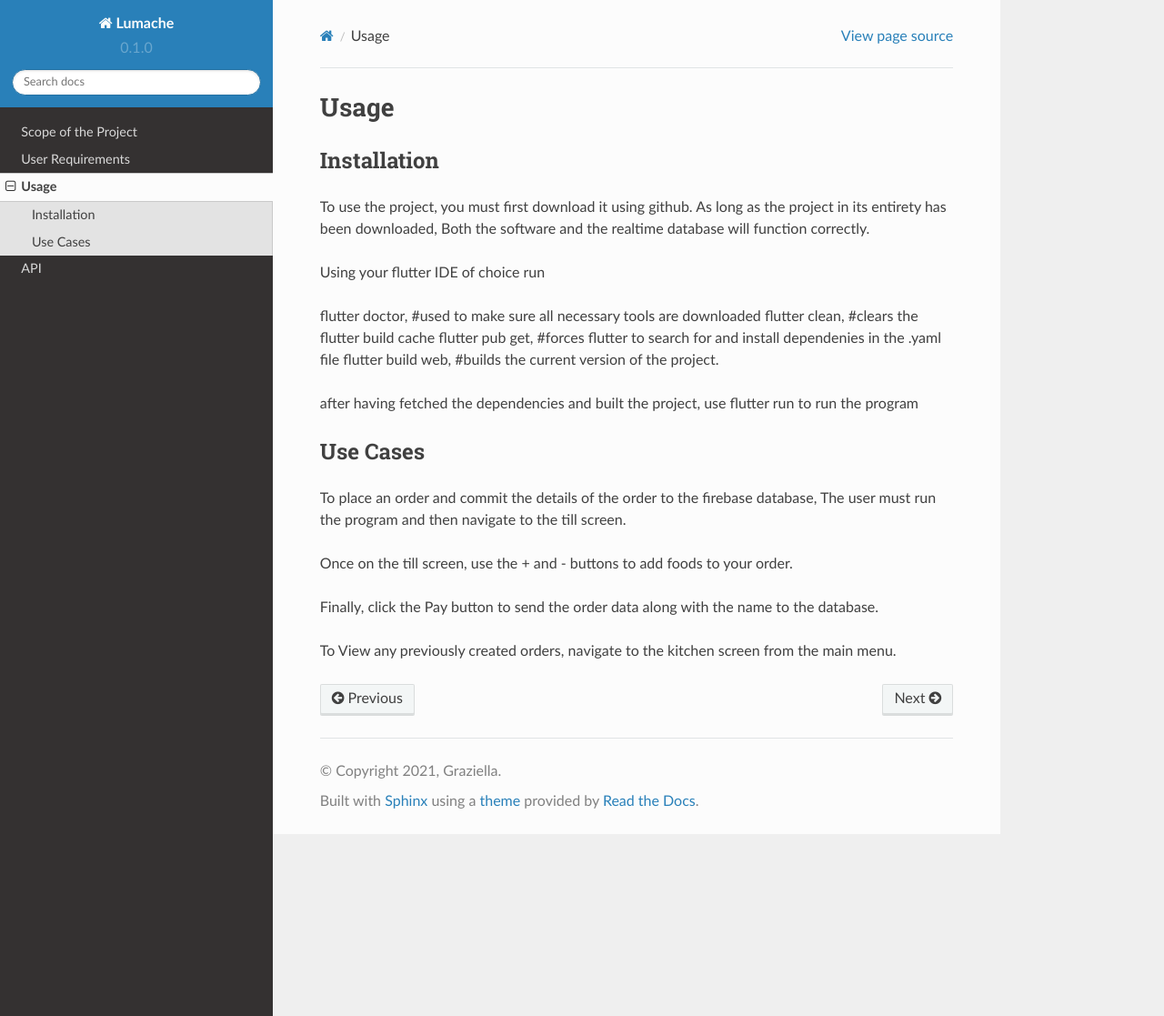
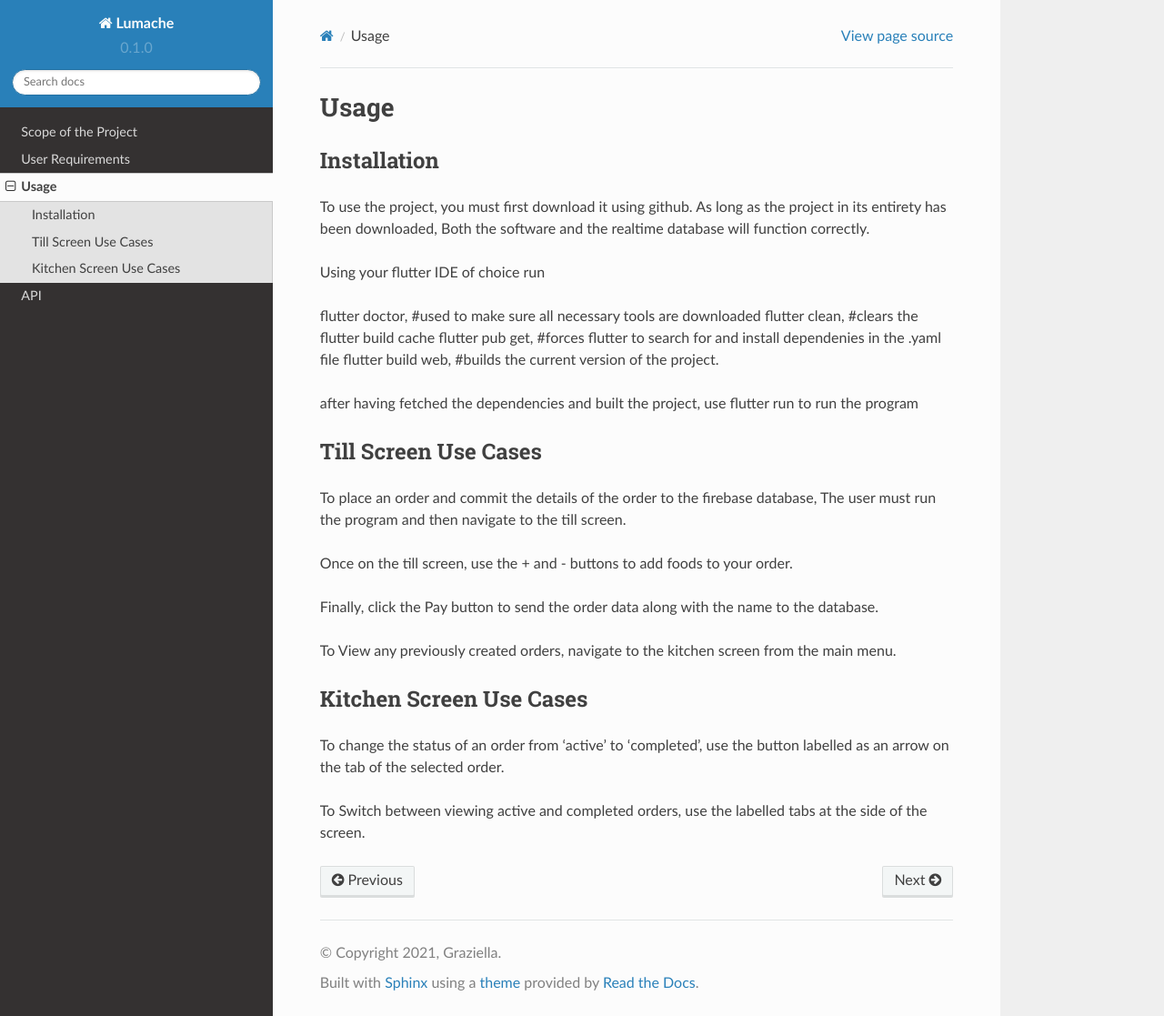
Before and after one commit to Setap-fast-food/Automation-Software-Eng-Project-documentation, a Sphinx documentation site: the page built from docs/source/usage.rst, in a window 1280 px wide and 1117 px high. Shown: the whole window at 91% size. Built offline with Sphinx 7.4.7 and the Read the Docs theme 2.0.0, drawn with Linux system fonts in a browser that asks for light colours; pages that are not in the unit, such as notebooks, are missing from menus.

Commit message:
Update usage.rst

```diff
--- a/docs/source/usage.rst
+++ b/docs/source/usage.rst
@@ -20,8 +20,8 @@ after having fetched the dependencies and built the project,
 use flutter run to run the program
 
 
-Use Cases
----------
+Till Screen Use Cases
+---------------------
 
 To place an order and commit the details of the order to the firebase database,
 The user must run the program and then navigate to the till screen.
@@ -32,3 +32,10 @@ Finally, click the Pay button to send the order data along with the name to the
 
 
 To View any previously created orders, navigate to the kitchen screen from the main menu.
+
+Kitchen Screen Use Cases
+------------------------
+
+To change the status of an order from 'active' to 'completed', use the button labelled as an arrow on the tab of the selected order.
+
+To Switch between viewing active and completed orders, use the labelled tabs at the side of the screen.
```
